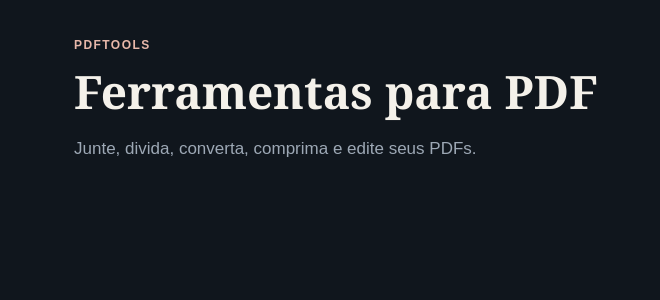
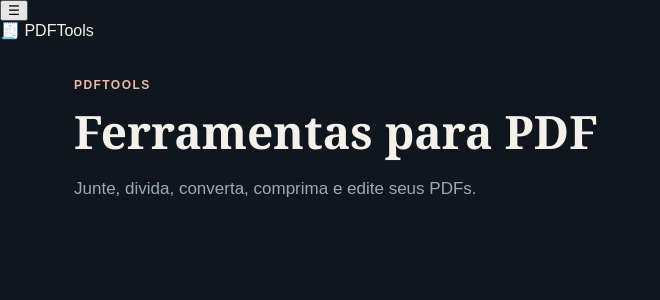
Before and after one commit to gustavohcorrea1995/PDFTOOLS1, a website: page public/index.html in a window 1280 px wide. Shown: the whole page, without its empty margins (0-660 px from the left). Drawn offline with Linux system fonts and the light colour scheme.

Commit message:
Update frontend structure for visual editor

```diff
--- a/public/index.html
+++ b/public/index.html
@@ -7,6 +7,18 @@
   <link rel="stylesheet" href="/styles.css">
 </head>
 <body>
+  <div class="app-shell">
+    <button id="sidebarToggle" class="sidebar-toggle" aria-label="Abrir menu" aria-expanded="false">☰</button>
+    <div id="sidebarOverlay" class="sidebar-overlay"></div>
+
+    <aside id="sidebar" class="sidebar">
+      <div class="sidebar-header">
+        <span class="sidebar-logo">🧾 PDFTools</span>
+      </div>
+      <nav id="sidebarNav" class="sidebar-nav" aria-label="Ferramentas"></nav>
+    </aside>
+
+    <div class="app-content">
       <main class="container">
         <section id="hero">
           <div class="eyebrow">PDFTools</div>
@@ -14,12 +26,15 @@
           <p class="lead">Junte, divida, converta, comprima e edite seus PDFs.</p>
           <div id="toolGrid" class="tool-grid"></div>
         </section>
+
         <section id="workspace" class="hidden">
           <button id="backBtn" class="back">← Voltar</button>
           <h2 id="toolTitle"></h2>
           <div id="toolBody"></div>
         </section>
       </main>
+    </div>
+  </div>
   <div id="toast" class="toast"></div>
   <script src="/app.js" defer></script>
 </body>
```
Lines whose indentation alone changed are shown as unchanged.
